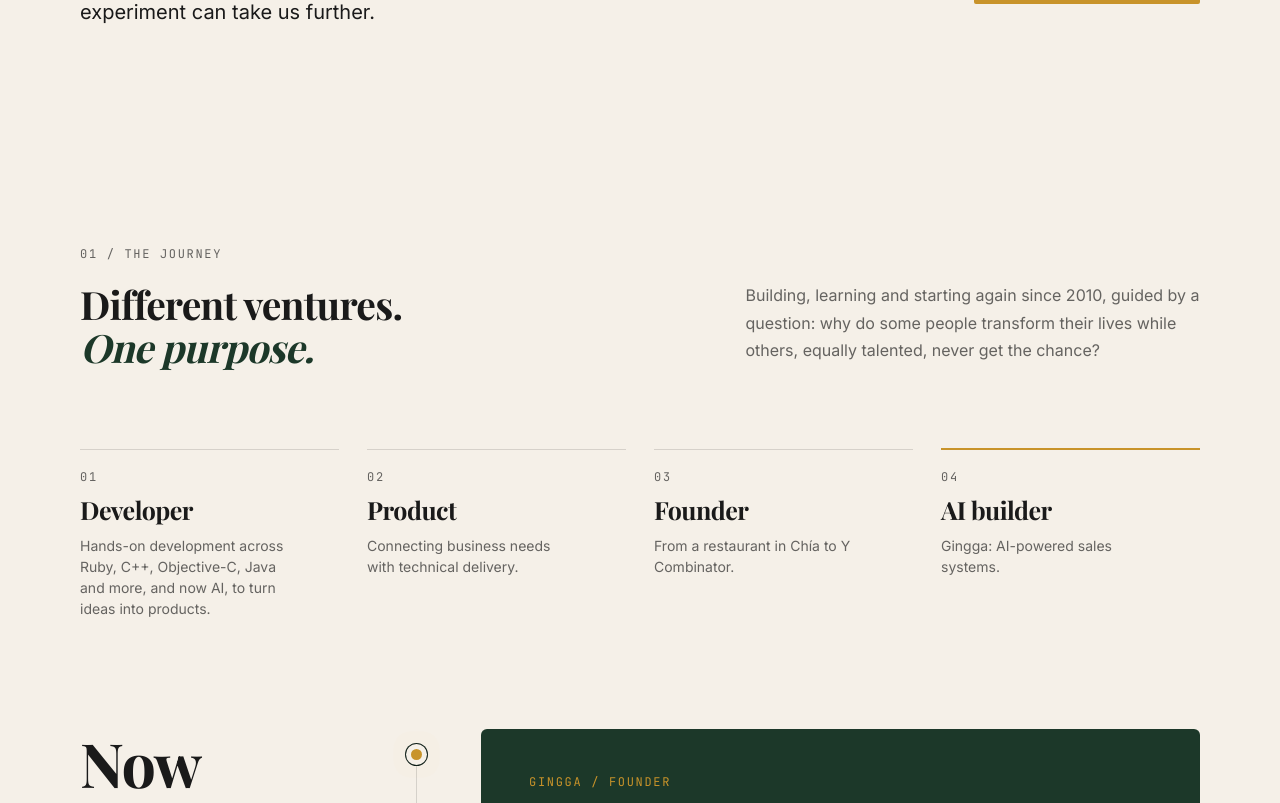
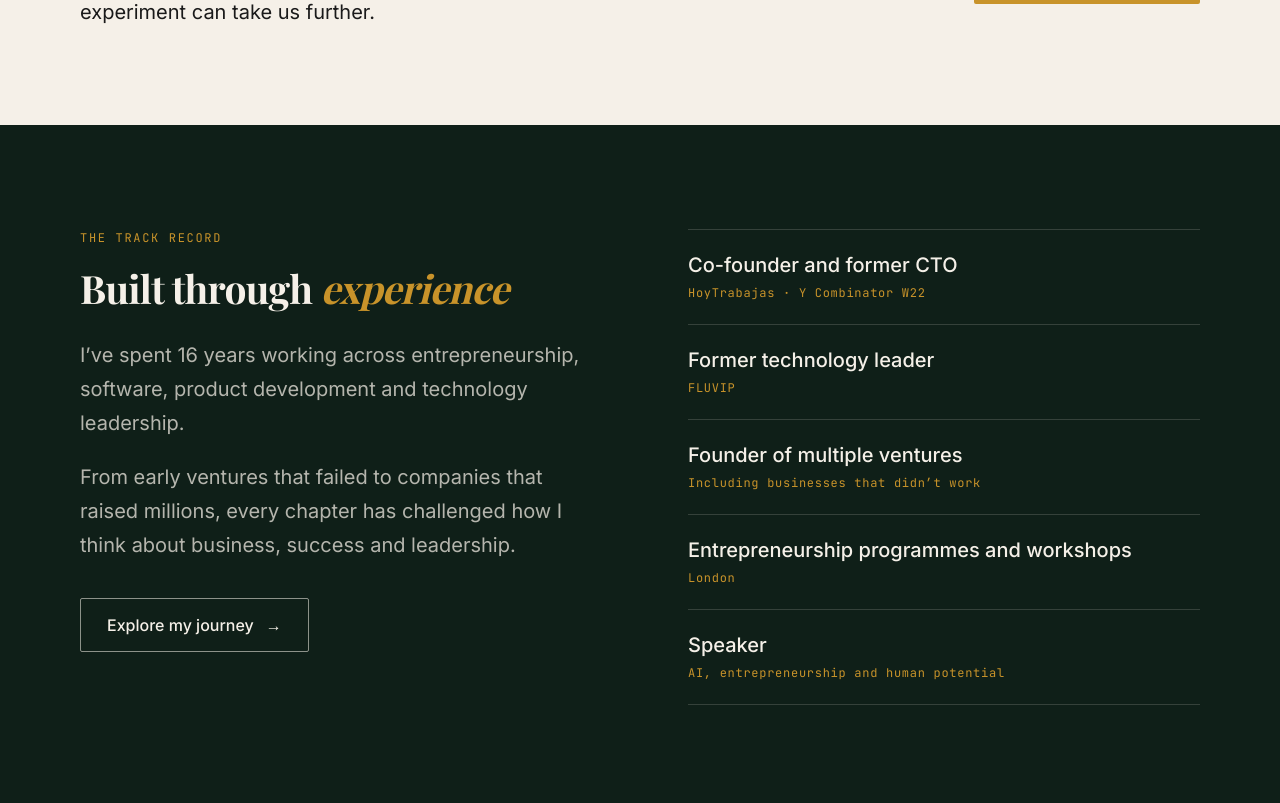
Before and after one commit to vlaguzman/personal_site, a Next.js app: page / in a window 1280 px wide. Shown: the part 2157-2960 px from the top of the page. Built offline with nearby package versions, Linux system fonts and the light colour scheme.

Commit message:
feat: add 'Built through experience' section with roles and journey link

```diff
--- a/src/app/globals.css
+++ b/src/app/globals.css
@@ -75,6 +75,7 @@ button:focus-visible {
 header,
 .hero,
 .credibility,
+.experience,
 .purpose,
 .venture-tree,
 .milestone.current .story,
@@ -394,6 +395,73 @@ nav a:last-child {
 }
 
 /* ==========================================================================
+   Built through experience
+   ========================================================================== */
+.experience {
+  background: var(--primary);
+  color: var(--on-dark);
+  padding: 104px 0;
+}
+
+.experience-inner {
+  display: grid;
+  grid-template-columns: 1fr 1fr;
+  gap: 96px;
+  align-items: start;
+}
+
+.experience .eyebrow {
+  color: var(--accent);
+}
+
+.experience h2 {
+  margin-bottom: 28px;
+}
+
+.experience em {
+  color: var(--accent);
+}
+
+.experience-story p {
+  font-size: var(--fs-lead);
+  line-height: var(--lh-read);
+  color: var(--on-dark-secondary);
+  margin: 0 0 20px;
+}
+
+.experience-story .cta-secondary {
+  margin-top: 16px;
+}
+
+.experience-roles {
+  list-style: none;
+  margin: 0;
+  padding: 0;
+  border-bottom: 1px solid var(--line-dark);
+}
+
+.experience-roles li {
+  display: flex;
+  flex-direction: column;
+  gap: 6px;
+  padding: 22px 0;
+  border-top: 1px solid var(--line-dark);
+}
+
+.experience-roles strong {
+  font-size: var(--fs-lead);
+  font-weight: 500;
+  line-height: 1.3;
+}
+
+.experience-roles span {
+  font-family: var(--font-mono);
+  font-size: var(--fs-label);
+  letter-spacing: 0.06em;
+  color: var(--accent);
+}
+
+/* ==========================================================================
    Credibility strip
    ========================================================================== */
 .credibility {
@@ -1588,6 +1656,24 @@ footer {
     justify-content: center;
   }
 
+  .experience {
+    padding: 64px 0;
+  }
+
+  .experience-inner {
+    grid-template-columns: 1fr;
+    gap: 40px;
+  }
+
+  .experience-story p {
+    font-size: var(--fs-body);
+  }
+
+  .experience-story .cta-secondary {
+    width: 100%;
+    justify-content: center;
+  }
+
   .hero-actions {
     flex-direction: column;
     align-items: stretch;
--- a/src/app/page.tsx
+++ b/src/app/page.tsx
@@ -1,6 +1,7 @@
 import { Beliefs } from "@/components/landing/Beliefs";
 import { Contact } from "@/components/landing/Contact";
 import { CredibilityStrip } from "@/components/landing/CredibilityStrip";
+import { Experience } from "@/components/landing/Experience";
 import { Footer } from "@/components/landing/Footer";
 import { Header } from "@/components/landing/Header";
 import { Hero } from "@/components/landing/Hero";
@@ -20,6 +21,7 @@ export default function Home() {
         <Intro />
         <CredibilityStrip />
         <Ideas />
+        <Experience />
         <Journey />
         <Purpose />
         <Beliefs />
--- /dev/null
+++ b/src/components/landing/Experience.tsx
@@ -0,0 +1,31 @@
+import { getExperience } from "@/data/experience";
+
+export function Experience() {
+  const experience = getExperience();
+  return (
+    <section id="experience" className="experience">
+      <div className="wrap experience-inner">
+        <div className="experience-story">
+          <span className="eyebrow">{experience.eyebrow}</span>
+          <h2>
+            Built through <em>experience</em>
+          </h2>
+          {experience.paragraphs.map((paragraph) => (
+            <p key={paragraph}>{paragraph}</p>
+          ))}
+          <a className="cta-secondary" href={experience.cta.href}>
+            {experience.cta.label} <span aria-hidden="true">→</span>
+          </a>
+        </div>
+        <ul className="experience-roles" aria-label="Experience">
+          {experience.roles.map((role) => (
+            <li key={role.title}>
+              <strong>{role.title}</strong>
+              <span>{role.context}</span>
+            </li>
+          ))}
+        </ul>
+      </div>
+    </section>
+  );
+}
--- /dev/null
+++ b/src/data/experience.ts
@@ -0,0 +1,20 @@
+import { milestones } from "./milestones";
+
+export function getExperience(now: Date = new Date()) {
+  const years = now.getFullYear() - Number.parseInt(milestones[0].year, 10);
+  return {
+    eyebrow: "THE TRACK RECORD",
+    paragraphs: [
+      `I’ve spent ${years} years working across entrepreneurship, software, product development and technology leadership.`,
+      "From early ventures that failed to companies that raised millions, every chapter has challenged how I think about business, success and leadership.",
+    ],
+    roles: [
+      { title: "Co-founder and former CTO", context: "HoyTrabajas · Y Combinator W22" },
+      { title: "Former technology leader", context: "FLUVIP" },
+      { title: "Founder of multiple ventures", context: "Including businesses that didn’t work" },
+      { title: "Entrepreneurship programmes and workshops", context: "London" },
+      { title: "Speaker", context: "AI, entrepreneurship and human potential" },
+    ],
+    cta: { label: "Explore my journey", href: "#journey" },
+  } as const;
+}
```
Also changed, not shown: 2 other files (tests, documents, lock files or other folders).
